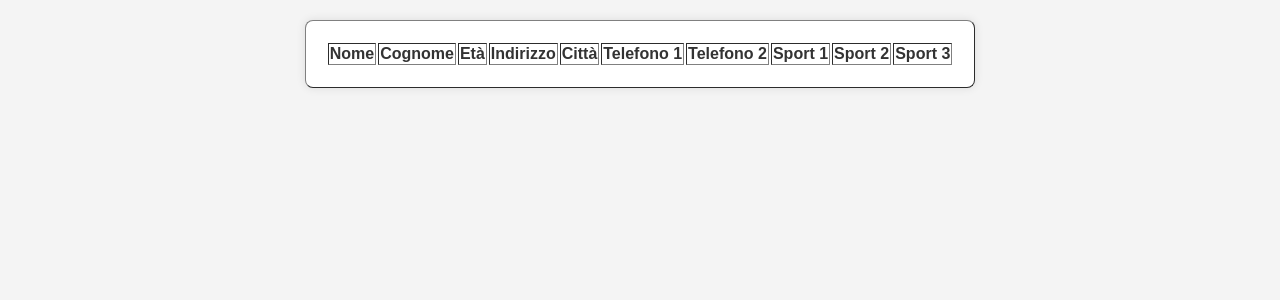
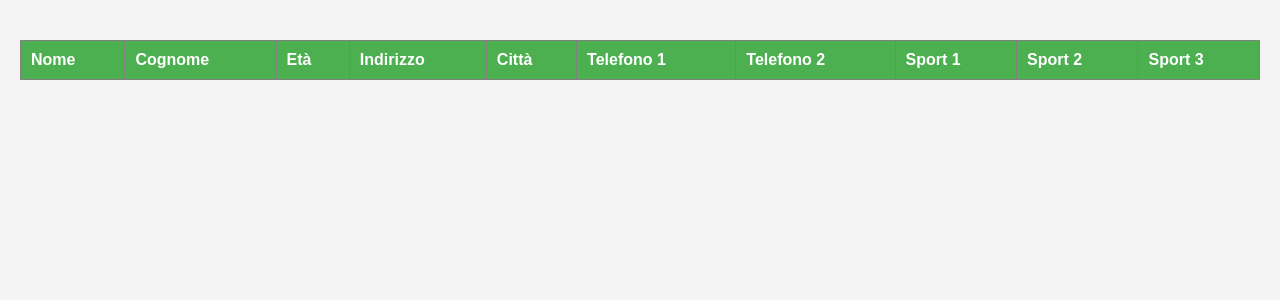
Before and after one commit to Ixosia/5Ainf_MaioDaniele, a PHP site: page /XMLHttpRequest.html in a window 1280 px wide. Shown: the top 300 px of the page. Run offline with PHP 8.4, Linux system fonts and the light colour scheme; lists and menus that the app fills with data are empty.

Commit message:
Update styleXML.css

```diff
--- a/styleXML.css
+++ b/styleXML.css
@@ -1,33 +1,55 @@
+/* Stile generale del body */
 body {
     font-family: Arial, sans-serif;
     background-color: #f4f4f4;
-    color: #333;
     margin: 0;
     padding: 20px;
 }
 
-/* Stile per il contenitore principale */
-#demo {
-    max-width: 800px;
-    margin: auto;
-    background: #fff;
-    padding: 20px;
-    border-radius: 8px;
-    box-shadow: 0 0 10px rgba(0, 0, 0, 0.1);
+/* Stile della tabella */
+table {
+    width: 100%;
+    border-collapse: collapse;
+    margin: 20px 0;
+}
+
+/* Stile dell'intestazione della tabella */
+th {
+    background-color: #4CAF50;
+    color: white;
+    padding: 10px;
+    text-align: left;
+}
+
+/* Stile delle celle della tabella */
+td {
+    background-color: #ffffff;
+    padding: 10px;
+    border: 1px solid #dddddd;
+}
+
+/* Stile per righe alternate */
+tr:nth-child(even) {
+    background-color: #f2f2f2;
+}
+
+/* Stile al passaggio del mouse sulle righe */
+tr:hover {
+    background-color: #d1e7dd;
 }
 
 /* Stile per i titoli */
-h2 {
-    color: #007BFF;
+h1 {
+    text-align: center;
+    color: #333;
 }
 
-/* Stile per i paragrafi */
-p {
-    line-height: 1.6;
+/* Stile per i link (se presenti) */
+a {
+    color: #4CAF50;
+    text-decoration: none;
 }
 
-/* Separatore tra le sezioni */
-hr {
-    margin: 20px 0;
-    border: 1px solid #ddd;
+a:hover {
+    text-decoration: underline;
 }
```
